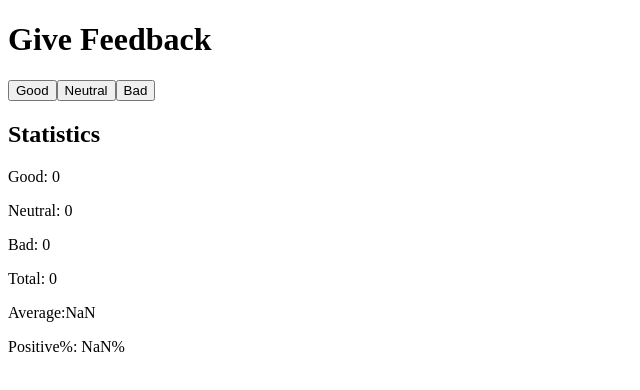
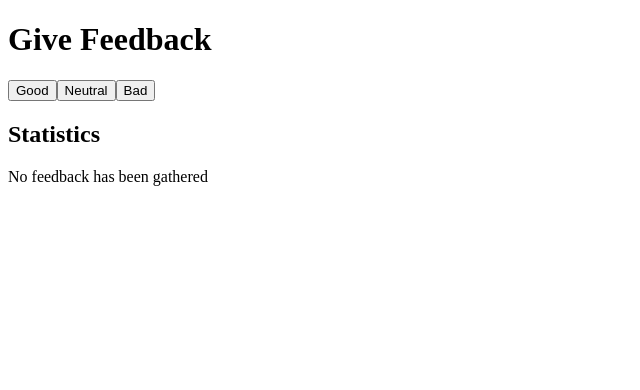
Before and after one commit to Nalzurin/fullstackopen, a React (Vite) app in the folder part1/unicafe/: page / in a window 1280 px wide. Shown: the top 390 px of the page, without its empty margins (0-640 px from the left). Built offline with nearby package versions, Linux system fonts and the light colour scheme.

Commit message:
Add task 1.9

```diff
--- a/part1/unicafe/src/App.jsx
+++ b/part1/unicafe/src/App.jsx
@@ -1,9 +1,12 @@
 import { useState } from "react";
 
 function Statistics({ good, neutral, bad }) {
+  if(good+neutral+bad == 0){
+    return(<p>No feedback has been gathered</p>);
+  }
+  else{
     return (
       <>
-      <h2>Statistics</h2>
         <p>Good: {good}</p>
         <p>Neutral: {neutral}</p>
         <p>Bad: {bad}</p>
@@ -12,6 +15,7 @@ function Statistics({ good, neutral, bad }) {
         <p>Positive%: {(good * 100) / (good + neutral + bad)}%</p>
       </>
     );
+  }
 }
 
 function Button({ handleClick, text }) {
@@ -41,6 +45,7 @@ const App = () => {
       <Button handleClick={() => setToGood()} text={"Good"} />
       <Button handleClick={() => setToNeutral()} text={"Neutral"} />
       <Button handleClick={() => setToBad()} text={"Bad"} />
+      <h2>Statistics</h2>
       <Statistics good={good} neutral={neutral} bad={bad} />
     </>
   );
```
Lines whose indentation alone changed are shown as unchanged.
